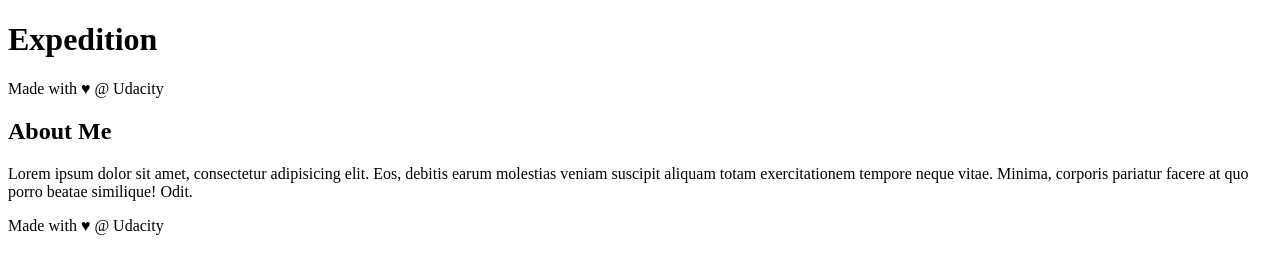
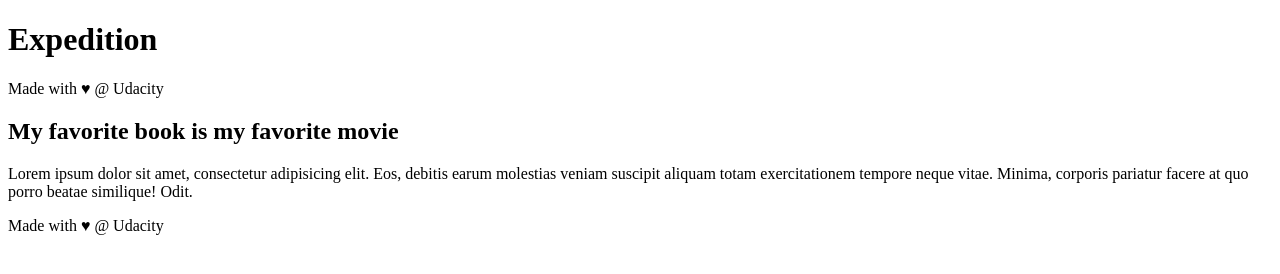
Before and after one commit to Msikouky/new-git-project, a plain HTML site: page index.html in a window 1280 px wide. Drawn offline with Linux system fonts and the light colour scheme.

```diff
--- a/index.html
+++ b/index.html
@@ -34,7 +34,7 @@
 
 <!-- start of new content -->
 <aside>
-    <h2>About Me</h2>
+    <h2>My favorite book is my favorite movie</h2>
 
     <p>Lorem ipsum dolor sit amet, consectetur adipisicing elit. Eos, debitis earum molestias veniam suscipit aliquam totam exercitationem tempore neque vitae. Minima, corporis pariatur facere at quo porro beatae similique! Odit.</p>
 </aside>
```
